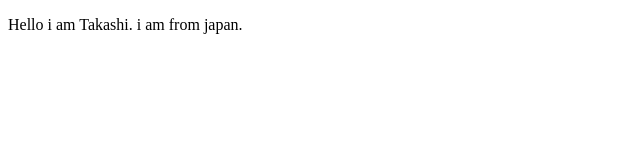
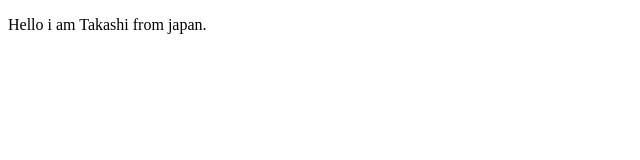
Before and after one commit to krishna00o/Hello-html, a plain HTML site: page index.html in a window 1280 px wide. Shown: the full height of the page, 0-640 px from the left. Drawn offline with Linux system fonts and the light colour scheme.

Commit message:
first hello html completed

```diff
--- a/index.html
+++ b/index.html
@@ -4,9 +4,9 @@
     <meta charset="UTF-8">
     <meta http-equiv="X-UA-Compatible" content="IE=edge">
     <meta name="viewport" content="width=device-width, initial-scale=1.0">
-    <title>Document</title>
+    <title>Takashi</title>
 </head>
 <body>
-  <P>Hello i am Takashi.  i am from japan.</P>
+  <P>Hello i am Takashi from japan.</P>
 </body>
 </html>
```
